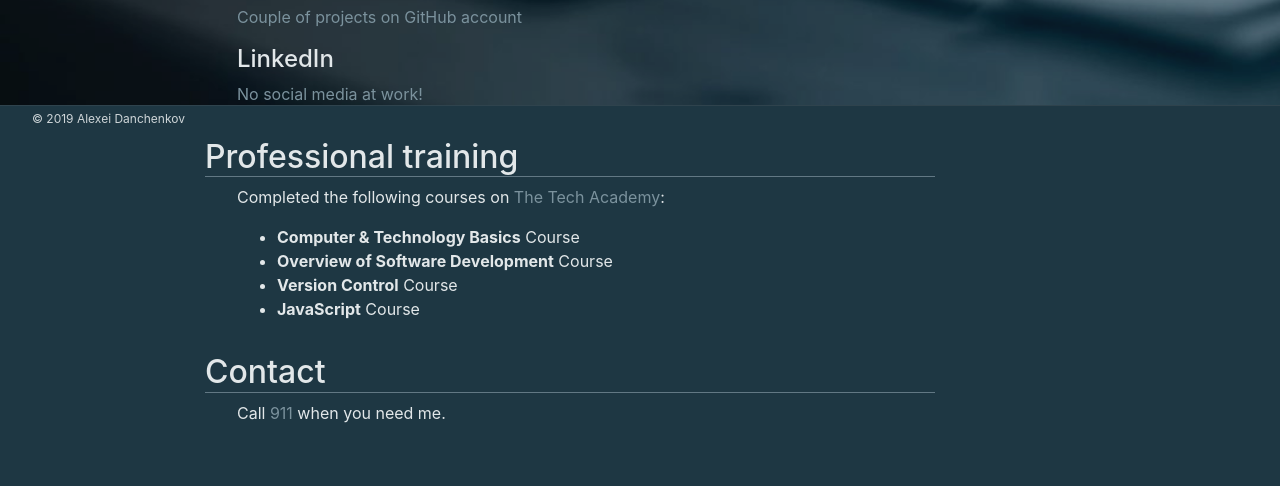
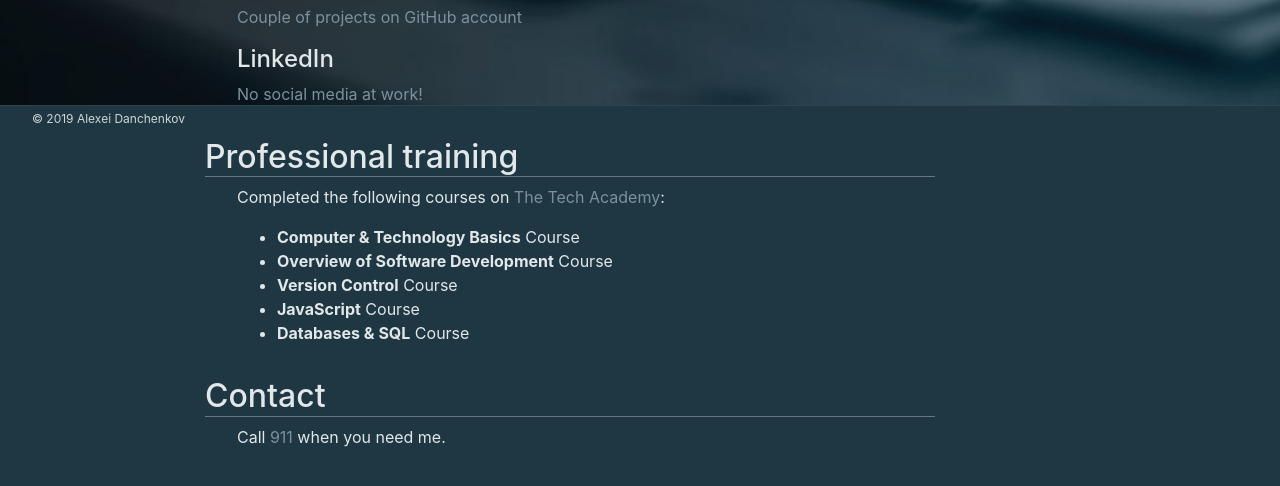
Before and after one commit to danchenkov/profile, a plain HTML site: page index.html in a window 1280 px wide. Shown: the part 668-1154 px from the top of the page. Drawn offline with nearby package versions, Linux system fonts and the light colour scheme.

Commit message:
Add SQL course completion

```diff
--- a/index.html
+++ b/index.html
@@ -109,6 +109,7 @@
               <li><strong>Overview of Software Development</strong> Course</li>
               <li><strong>Version Control</strong> Course</li>
               <li><strong>JavaScript</strong> Course</li>
+              <li><strong>Databases &amp; SQL</strong> Course</li>
             </ul></p>
           </div>
         </section>
```
